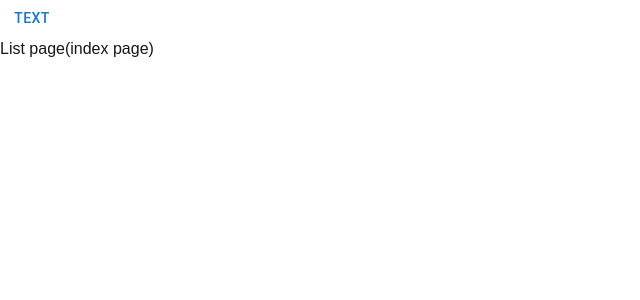
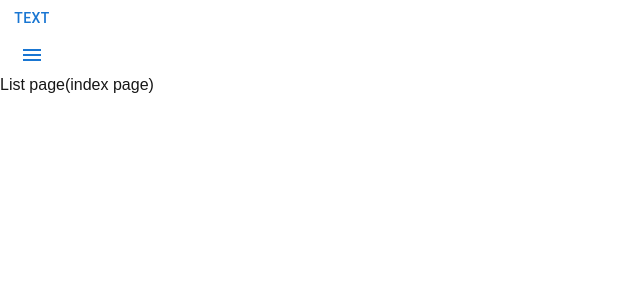
Before and after one commit to s1F102201492/my-schedule, a Next.js app: page / in a window 1280 px wide. Shown: the top 300 px of the page, without its empty margins (0-640 px from the left). Built offline with nearby package versions, Linux system fonts and the light colour scheme; what @mui/material-nextjs would draw is missing.

Commit message:
sidebar枠組み作成

```diff
--- a/app/components/Header.tsx
+++ b/app/components/Header.tsx
@@ -4,6 +4,7 @@
 const Header = () => {
   return (
     <div>
+      {/* 項目を表示（今日のリスト、カレンダー） */}
         <Button variant="text">Text</Button>
     </div>
   )
--- /dev/null
+++ b/app/components/Sidebar.tsx
@@ -0,0 +1,43 @@
+'use client'
+
+import React, { useState } from 'react';
+import Box from '@mui/material/Box';
+import Drawer from '@mui/material/Drawer';
+import Button from '@mui/material/Button';
+import List from '@mui/material/List';
+import ListItem from '@mui/material/ListItem';
+import ListItemButton from '@mui/material/ListItemButton';
+import ListItemText from '@mui/material/ListItemText';
+import MenuIcon from '@mui/icons-material/Menu';
+
+export default function Sidebar() {
+  const [open, setOpen] = useState(false);
+
+  const toggleDrawer = (newOpen: boolean) => () => {
+    setOpen(newOpen);
+  };
+
+  const DrawerList = (
+    <Box sx={{ width:250  }} role="presentation" onClick={toggleDrawer(false)}>
+        <MenuIcon />
+      <List>
+        {['Menu1', 'Menu2', 'Menu3', 'Menu4'].map((text) => (
+          <ListItem key={text}>
+            <ListItemButton>
+              <ListItemText primary={text} />
+            </ListItemButton>
+          </ListItem>
+        ))}
+      </List>
+    </Box>
+  );
+
+  return (
+    <div>
+      <Button onClick={toggleDrawer(true)}><MenuIcon /></Button>
+      <Drawer open={open} onClose={toggleDrawer(false)}>
+        {DrawerList}
+      </Drawer>
+    </div>
+  );
+}
--- a/app/page.tsx
+++ b/app/page.tsx
@@ -1,9 +1,11 @@
 import Header from "./components/Header";
+import Sidebar from "./components/Sidebar";
 
 export default function Home() {
   return (
     <div>
       <Header />
+      <Sidebar />
       List page(index page)
     </div>
   );
```
